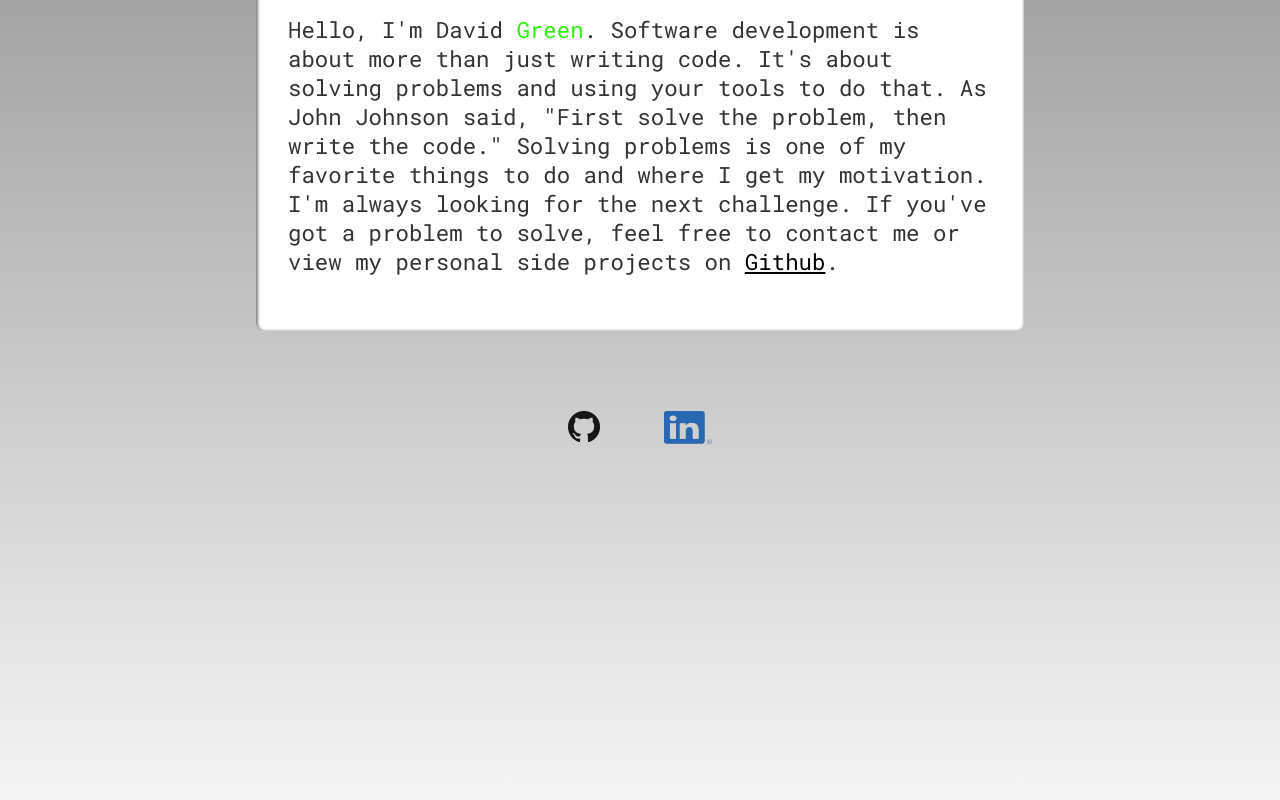
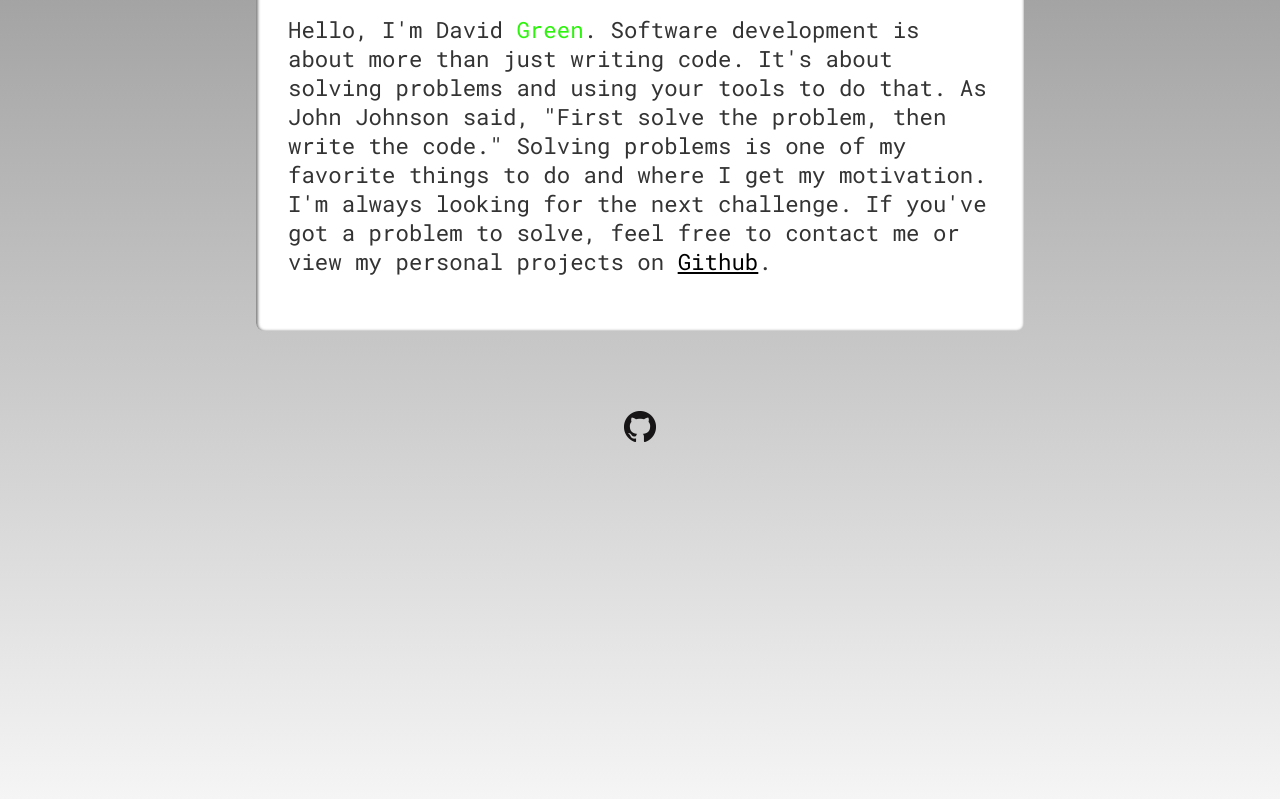
Before and after one commit to davidgreen29/portfolio-app, a React (Create React App) app: page / in a window 1280 px wide. Shown: the part 350-1150 px from the top of the page. Built offline with nearby package versions, Linux system fonts and the light colour scheme.

Commit message:
'text content update'

```diff
--- a/src/Styles/App.css
+++ b/src/Styles/App.css
@@ -113,15 +113,6 @@ display: flex;
   padding-bottom: 20rem;
 }
 
-.linkIn-logo {
-  width:3rem;
-  height: 2.1rem;
-}
-
-.linkIn-logo:hover {
- background-color: #2DF30D;
-}
-
 .git-link:hover {
   background-color: #2DF30D;
   border-radius: 3rem;
--- a/src/components/Footer.js
+++ b/src/components/Footer.js
@@ -14,11 +14,6 @@ export default function Footer() {
             <a href="https://github.com/davidgreen29" target="_blank" rel="noopener noreferrer">
                 <img src={gitLogo} alt="github-link" className="git-link"/>
             </a>
-            <a href="https://www.linkedin.com/in/davidgreen429" target="_blank" rel="noopener noreferrer">
-                <img className="linkIn-logo" src={linkLogo} alt="linkedin"/>
-            </a>
-
-
         </div>
     )
 }
--- a/src/components/MainContent.js
+++ b/src/components/MainContent.js
@@ -10,7 +10,7 @@ export default function MainContent() {
              Software development is about more than just writing code. It's about solving problems and using your tools to
             do that. As John Johnson said, "First solve the problem, then write the code." Solving problems is one of my
             favorite things to do and where I get my motivation. I'm always looking for the next challenge. If you've got a problem to solve,
-             feel free to contact me or view my personal side projects
+             feel free to contact me or view my personal projects
             on <a className="para-link-git" href="https://github.com/davidgreen29" target="_blank" rel="noopener noreferrer">Github</a>.
              </p>
 
```
